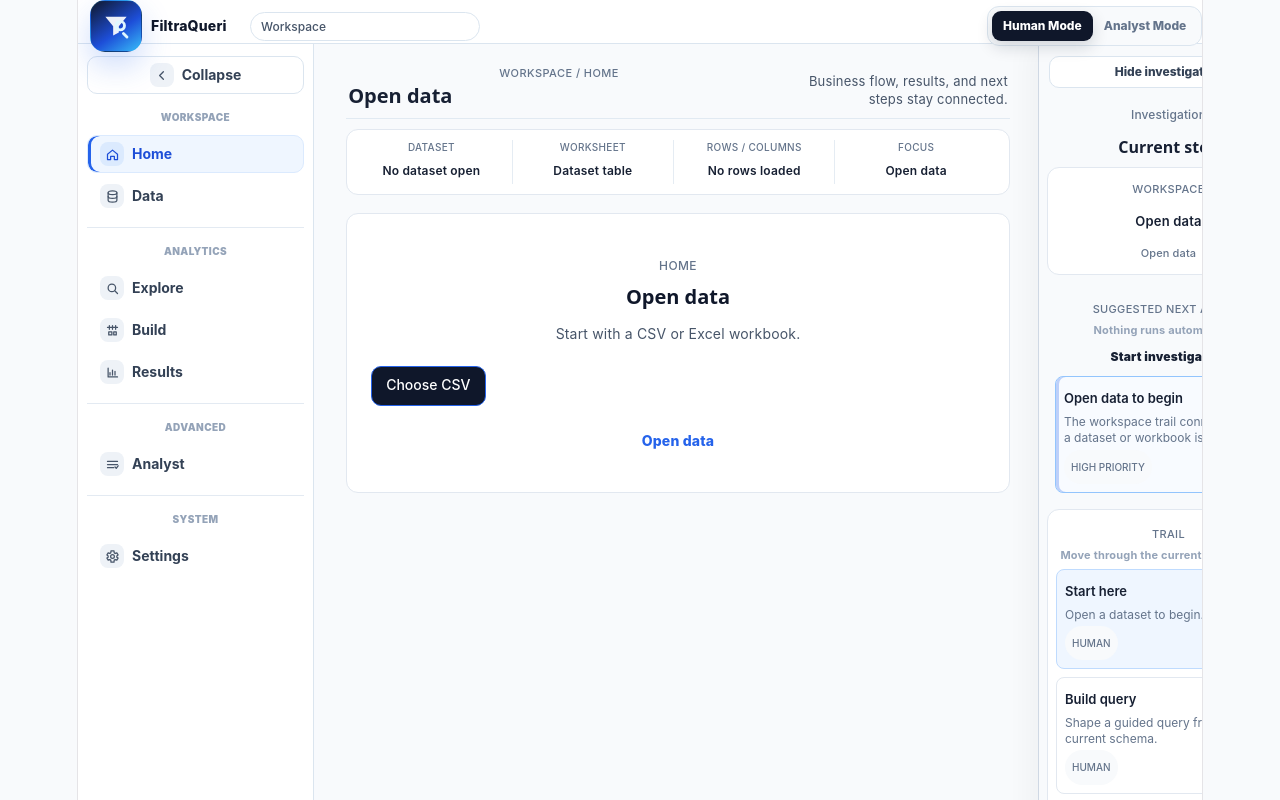
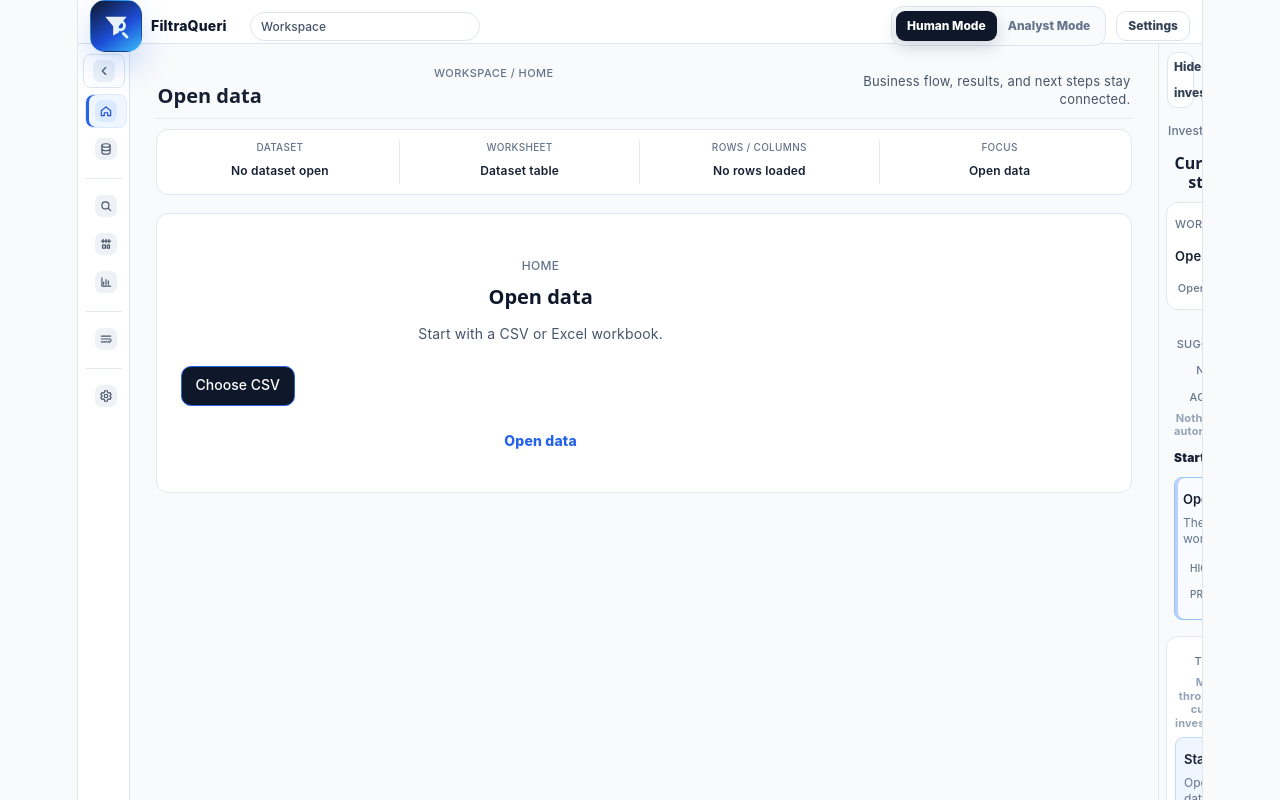
Before and after one commit to christiea850-glitch/filtraqueri, a React (Vite) app in the folder frontend/: page / in a window 1280 px wide. Shown: the top 800 px of the page. Built offline with nearby package versions, Linux system fonts and the light colour scheme.

Commit message:
UX-F18 canvas dominance and adaptive rails

```diff
--- a/frontend/src/components/layout/WorkspaceShell.tsx
+++ b/frontend/src/components/layout/WorkspaceShell.tsx
@@ -67,9 +67,9 @@ type WorkspaceShellProps = {
   ) => void;
 };
 
-const SIDEBAR_MIN_WIDTH = 180;
-const SIDEBAR_MAX_WIDTH = 360;
-const SIDEBAR_DEFAULT_WIDTH = 236;
+const SIDEBAR_MIN_WIDTH = 132;
+const SIDEBAR_MAX_WIDTH = 220;
+const SIDEBAR_DEFAULT_WIDTH = 168;
 
 const hubSections: HubSection[] = [
   { label: "Workspace", hubIds: ["home", "data"] },
@@ -335,6 +335,8 @@ function WorkspaceShell({
       className={[
         "app",
         isSidebarCollapsed ? "is-sidebar-collapsed" : "",
+        `view-${activeView}`,
+        `mode-${workspaceMode}`,
       ]
         .filter(Boolean)
         .join(" ")}
--- a/frontend/src/styles/design-system.css
+++ b/frontend/src/styles/design-system.css
@@ -757,6 +757,265 @@ h1 span:last-child {
   }
 }
 
+/* UX-F18: canvas dominance and adaptive rails */
+.workspace-shell {
+  grid-template-columns: var(--sidebar-width, 168px) 3px minmax(0, 1fr) minmax(196px, 232px);
+}
+
+.app.is-sidebar-collapsed .workspace-shell {
+  grid-template-columns: 52px 0 minmax(0, 1fr) minmax(196px, 232px);
+}
+
+.left-sidebar {
+  gap: 6px;
+  padding: 10px 7px;
+}
+
+.sidebar-collapse-toggle,
+.left-sidebar nav button {
+  gap: 7px;
+  min-height: 34px;
+  padding: 0 9px;
+  border-radius: var(--fq-radius-xs);
+  font-size: 13px;
+  font-weight: var(--fq-font-label);
+}
+
+.sidebar-nav-section {
+  gap: 5px;
+}
+
+.sidebar-nav-section p {
+  margin: 8px 0 3px;
+  padding-inline: 4px;
+  font-size: 10px;
+  letter-spacing: 0.04em;
+}
+
+.nav-icon {
+  min-width: 22px;
+  min-height: 22px;
+  border-radius: 7px;
+}
+
+.nav-icon svg {
+  width: 14px;
+  height: 14px;
+}
+
+.app.is-sidebar-collapsed .sidebar-collapse-toggle,
+.app.is-sidebar-collapsed .left-sidebar nav button,
+.app.is-sidebar-collapsed .analyst-sidebar-section button,
+.app.is-sidebar-collapsed .sidebar-recents button {
+  width: 38px;
+}
+
+.runtime-context-panel {
+  border-left-color: var(--fq-border);
+  background: var(--fq-surface);
+  box-shadow: none;
+}
+
+.runtime-panel-toggle {
+  min-height: 30px;
+  margin: 8px;
+  width: calc(100% - 16px);
+}
+
+.runtime-context-body {
+  padding: 0 7px 10px;
+}
+
+.workspace-canvas {
+  padding-inline: clamp(18px, 2vw, 34px);
+}
+
+.view-results .workspace-canvas,
+.view-sqlWorkspace .workspace-canvas,
+.view-filters .workspace-canvas {
+  padding-inline: clamp(14px, 1.5vw, 24px);
+}
+
+.view-results .workspace-shell,
+.view-sqlWorkspace .workspace-shell {
+  grid-template-columns: var(--sidebar-width, 168px) 3px minmax(0, 1fr) minmax(44px, 196px);
+}
+
+.view-results.is-sidebar-collapsed .workspace-shell,
+.view-sqlWorkspace.is-sidebar-collapsed .workspace-shell {
+  grid-template-columns: 52px 0 minmax(0, 1fr) minmax(44px, 196px);
+}
+
+.workspace-split-pane {
+  grid-template-columns: minmax(0, 1fr) minmax(220px, 290px);
+  gap: var(--fq-space-3);
+}
+
+.view-results .workspace-split-pane {
+  grid-template-columns: minmax(0, 1fr) minmax(210px, 270px);
+}
+
+.view-results .workspace-split-secondary {
+  max-height: calc(100vh - 118px);
+}
+
+.view-results .data-grid-section {
+  padding: 8px;
+  border-radius: var(--fq-radius-sm);
+  border-color: var(--fq-border);
+}
+
+.view-results .data-grid-toolbar {
+  align-items: center;
+  margin-bottom: 6px;
+  padding-bottom: 6px;
+}
+
+.view-results .data-grid-toolbar h2 {
+  font-size: 16px;
+}
+
+.view-results .data-grid-toolbar p:last-child {
+  margin-top: 3px;
+  font-size: 12px;
+}
+
+.view-results .data-grid-table {
+  max-height: min(78vh, 900px);
+  border-radius: var(--fq-radius-xs);
+}
+
+.view-results .data-grid-table table {
+  min-width: max(1320px, 100%);
+}
+
+.view-results .data-grid-table th {
+  padding: 9px 10px;
+  font-size: 12px;
+}
+
+.view-results .data-grid-table td {
+  padding: 8px 10px;
+  font-size: 13px;
+}
+
+.view-results .data-grid-table .row-number-cell {
+  width: 52px;
+  min-width: 52px;
+  max-width: 52px;
+}
+
+.view-results .pagination-bar {
+  margin-top: 7px;
+}
+
+.results-side-context .results-review-strip {
+  padding: 8px;
+}
+
+.results-side-context .results-business-takeaway,
+.results-side-context .results-insight-row > span,
+.results-side-context .results-review-facts > span {
+  padding: 8px;
+}
+
+.sql-workspace {
+  grid-template-columns: 50px minmax(0, 1fr);
+  gap: var(--fq-space-2);
+  min-height: min(820px, calc(100vh - 82px));
+}
+
+.sql-workspace:not(.is-schema-collapsed) {
+  grid-template-columns: minmax(220px, 260px) minmax(0, 1fr);
+}
+
+.sql-main-panel {
+  grid-template-columns: minmax(0, 1fr) minmax(230px, 300px);
+  gap: var(--fq-space-2);
+}
+
+.sql-editor-panel {
+  padding: 10px;
+}
+
+.sql-editor-host,
+.sql-monaco-editor,
+.sql-editor-host .sql-editor-input {
+  min-height: min(72vh, 760px);
+}
+
+.sql-side-panel {
+  grid-template-rows: auto minmax(0, 1fr);
+  gap: var(--fq-space-2);
+}
+
+.sql-draft-panel,
+.sql-preview-panel {
+  padding: 10px;
+}
+
+.explore-question-surface {
+  grid-template-columns: minmax(220px, 0.45fr) minmax(0, 1fr);
+  gap: var(--fq-space-3);
+  padding: 12px;
+}
+
+.filters-panel {
+  padding: 16px;
+}
+
+.filters-control-strip {
+  grid-template-columns: minmax(0, 1fr) minmax(220px, 280px);
+}
+
+.filters-grid {
+  grid-template-columns: repeat(auto-fill, minmax(180px, 1fr));
+}
+
+.filter-card {
+  gap: 6px;
+  padding: 9px;
+}
+
+.filters-grid-scroll {
+  max-height: min(72vh, 820px);
+}
+
+@media (max-width: 1280px) {
+  .workspace-shell,
+  .app.is-sidebar-collapsed .workspace-shell,
+  .view-results .workspace-shell,
+  .view-sqlWorkspace .workspace-shell,
+  .view-results.is-sidebar-collapsed .workspace-shell,
+  .view-sqlWorkspace.is-sidebar-collapsed .workspace-shell {
+    grid-template-columns: 52px 0 minmax(0, 1fr) 44px;
+  }
+
+  .left-sidebar .nav-label,
+  .sidebar-nav-section p {
+    display: none;
+  }
+
+  .left-sidebar {
+    align-items: center;
+  }
+}
+
+@media (max-width: 1080px) {
+  .workspace-split-pane,
+  .view-results .workspace-split-pane,
+  .sql-main-panel,
+  .explore-question-surface,
+  .filters-control-strip {
+    grid-template-columns: 1fr;
+  }
+
+  .sql-workspace,
+  .sql-workspace:not(.is-schema-collapsed) {
+    grid-template-columns: 1fr;
+  }
+}
+
 /* UX-F15: canonical layout governance enforcement */
 .workspace-switcher {
   display: block;
@@ -1027,3 +1286,58 @@ h1 {
     writing-mode: horizontal-tb;
   }
 }
+
+/* UX-F18 final cascade: canvas dominance must override earlier governance defaults */
+.workspace-shell {
+  grid-template-columns: var(--sidebar-width, 168px) 3px minmax(0, 1fr) minmax(196px, 232px);
+}
+
+.app.is-sidebar-collapsed .workspace-shell {
+  grid-template-columns: 52px 0 minmax(0, 1fr) minmax(196px, 232px);
+}
+
+.view-results .workspace-shell,
+.view-sqlWorkspace .workspace-shell {
+  grid-template-columns: var(--sidebar-width, 168px) 3px minmax(0, 1fr) minmax(44px, 196px);
+}
+
+.view-results.is-sidebar-collapsed .workspace-shell,
+.view-sqlWorkspace.is-sidebar-collapsed .workspace-shell {
+  grid-template-columns: 52px 0 minmax(0, 1fr) minmax(44px, 196px);
+}
+
+.workspace-split-pane {
+  grid-template-columns: minmax(0, 1fr) minmax(220px, 290px);
+}
+
+.view-results .workspace-split-pane {
+  grid-template-columns: minmax(0, 1fr) minmax(210px, 270px);
+}
+
+.sql-workspace {
+  grid-template-columns: 50px minmax(0, 1fr);
+}
+
+.sql-workspace:not(.is-schema-collapsed) {
+  grid-template-columns: minmax(220px, 260px) minmax(0, 1fr);
+}
+
+@media (max-width: 1280px) {
+  .workspace-shell,
+  .app.is-sidebar-collapsed .workspace-shell,
+  .view-results .workspace-shell,
+  .view-sqlWorkspace .workspace-shell,
+  .view-results.is-sidebar-collapsed .workspace-shell,
+  .view-sqlWorkspace.is-sidebar-collapsed .workspace-shell {
+    grid-template-columns: 52px 0 minmax(0, 1fr) 44px;
+  }
+}
+
+@media (max-width: 1080px) {
+  .workspace-split-pane,
+  .view-results .workspace-split-pane,
+  .sql-workspace,
+  .sql-workspace:not(.is-schema-collapsed) {
+    grid-template-columns: 1fr;
+  }
+}
```
Also changed, not shown: 2 other files (tests, documents, lock files or other folders).
